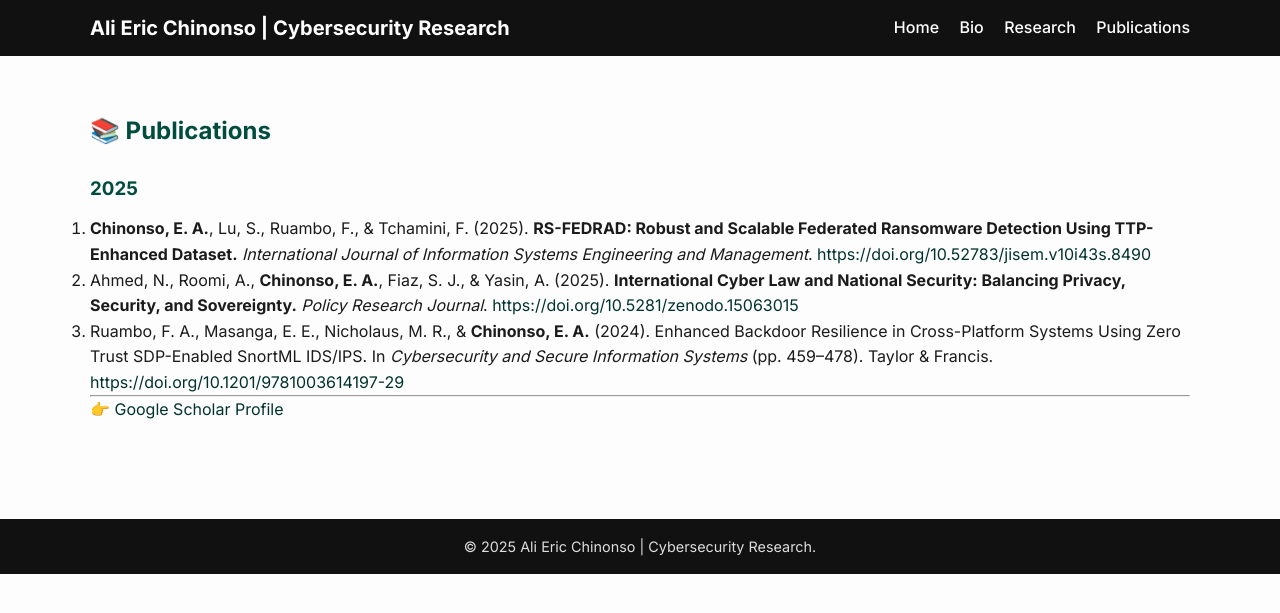
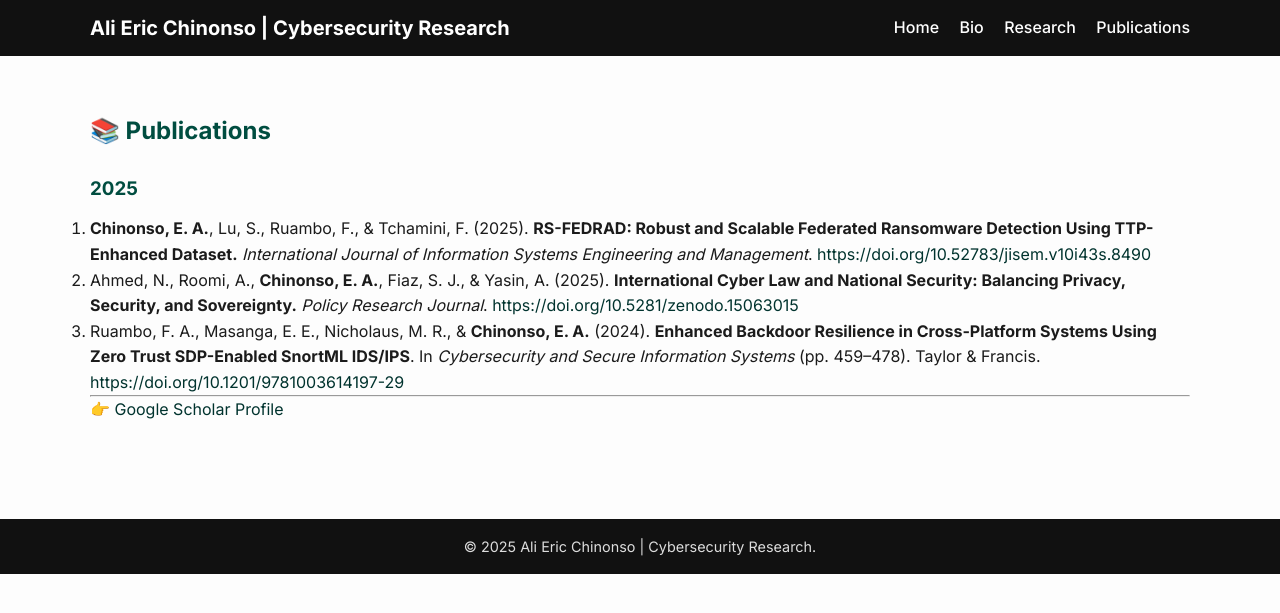
Before and after one commit to EmpireNetwork123/EmpireNetwork123.github.io, a Jekyll site: the page built from publications.md, in a window 1280 px wide. Shown: the top 613 px of the page. Built offline with Jekyll 4.4.1, drawn with Linux system fonts in a browser that asks for light colours.

```diff
--- a/publications.md
+++ b/publications.md
@@ -10,7 +10,7 @@ permalink: /publications/
 
 1.  **Chinonso, E. A.**, Lu, S., Ruambo, F., & Tchamini, F. (2025). **RS-FEDRAD: Robust and Scalable Federated Ransomware Detection Using TTP-Enhanced Dataset.** *International Journal of Information Systems Engineering and Management*. [https://doi.org/10.52783/jisem.v10i43s.8490](https://doi.org/10.52783/jisem.v10i43s.8490)
 2.  Ahmed, N., Roomi, A., **Chinonso, E. A.**, Fiaz, S. J., & Yasin, A. (2025). **International Cyber Law and National Security: Balancing Privacy, Security, and Sovereignty.** *Policy Research Journal*. [https://doi.org/10.5281/zenodo.15063015](https://doi.org/10.5281/zenodo.15063015)
-3.  Ruambo, F. A., Masanga, E. E., Nicholaus, M. R., & **Chinonso, E. A.** (2024). Enhanced Backdoor Resilience in Cross-Platform Systems Using Zero Trust SDP-Enabled SnortML IDS/IPS. In *Cybersecurity and Secure Information Systems* (pp. 459–478). Taylor & Francis. [https://doi.org/10.1201/9781003614197-29](https://doi.org/10.1201/9781003614197-29)
+3.  Ruambo, F. A., Masanga, E. E., Nicholaus, M. R., & **Chinonso, E. A.** (2024). **Enhanced Backdoor Resilience in Cross-Platform Systems Using Zero Trust SDP-Enabled SnortML IDS/IPS**. In *Cybersecurity and Secure Information Systems* (pp. 459–478). Taylor & Francis. [https://doi.org/10.1201/9781003614197-29](https://doi.org/10.1201/9781003614197-29)
 
 ---
 
```
